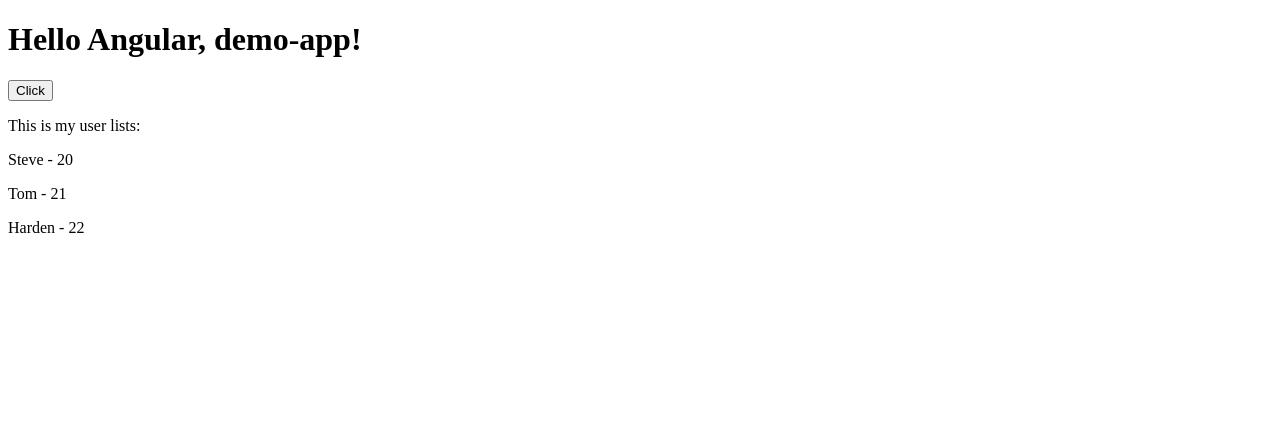
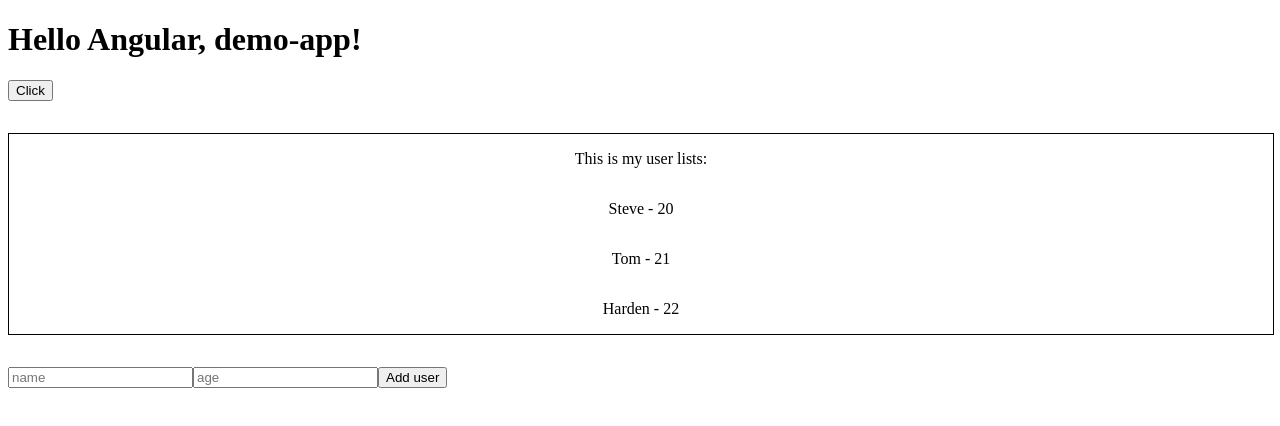
Before and after one commit to KristiyanKKirilov/Angular, an Angular app in the folder RxJS and Services/demo-app/: page / in a window 1280 px wide. Shown: the top 426 px of the page. Built offline with nearby package versions, Linux system fonts and the light colour scheme.

Commit message:
user creation logic implemented

```diff
--- a/RxJS and Services/demo-app/src/app/app.component.html
+++ b/RxJS and Services/demo-app/src/app/app.component.html
@@ -3,4 +3,8 @@
   <button (click)="handleClick()">Click</button>
 
   <app-user-list [usersProp]="appUsers" />
+
+  <input type="text" placeholder="name" #name>
+  <input type="number" placeholder="age" #age>
+  <button (click)="addUser(name, age)">Add user</button>
 </div>
--- a/RxJS and Services/demo-app/src/app/app.component.ts
+++ b/RxJS and Services/demo-app/src/app/app.component.ts
@@ -13,13 +13,25 @@
 export class AppComponent {
   title = 'demo-app';
 
-  appUsers: SimpleUser [] = [
-    {name: 'Steve', age: 20},
-    {name: 'Tom', age: 21},
-    {name: 'Harden', age: 22},
+  appUsers: SimpleUser[] = [
+    { name: 'Steve', age: 20 },
+    { name: 'Tom', age: 21 },
+    { name: 'Harden', age: 22 },
   ];
 
   handleClick(): void {
     this.title = "New title";
   }
+
+  addUser(name: HTMLInputElement, age: HTMLInputElement): void {
+    const user: SimpleUser = {
+      name: name.value,
+      age: Number(age.value),
+    };
+    this.appUsers.push(user);
+
+    name.value = "";
+    age.value = "";
+
+  }
 }
--- a/RxJS and Services/demo-app/src/app/user-list/user-list.component.css
+++ b/RxJS and Services/demo-app/src/app/user-list/user-list.component.css
@@ -0,0 +1,9 @@
+.wrapper{
+    border: 1px solid #000;
+    display: flex;
+    flex-direction: column;
+    justify-content: center;
+    align-items: center;
+    width: 100%;
+    margin: 2em 0;
+}
--- a/RxJS and Services/demo-app/src/app/user-list/user-list.component.html
+++ b/RxJS and Services/demo-app/src/app/user-list/user-list.component.html
@@ -1,4 +1,6 @@
-<p>This is my user lists:</p>
-@for (user of usersProp; track $index) {
-    <app-user-item [user]="user"/>
-}
+<div class="wrapper">
+    <p>This is my user lists:</p>
+    @for (user of usersProp; track $index) {
+        <app-user-item [user]="user"/>
+    }
+</div>
```
